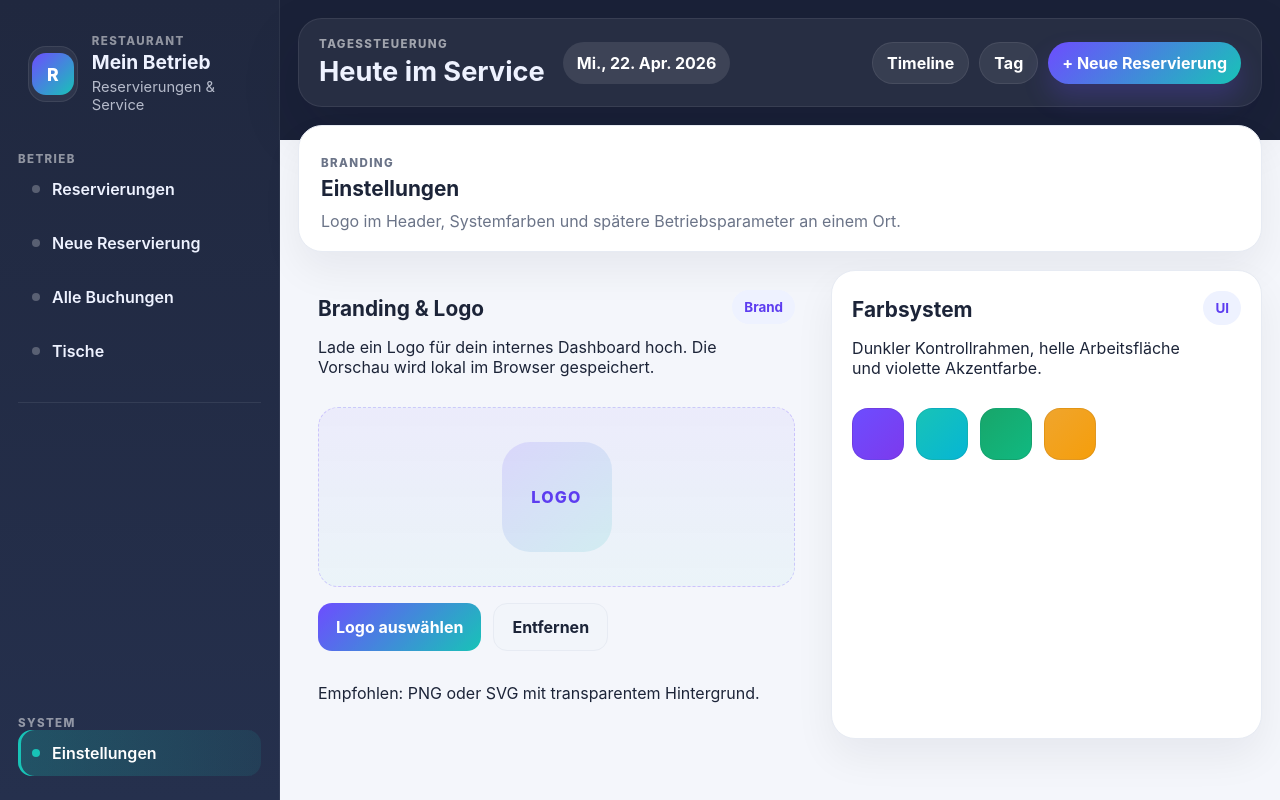
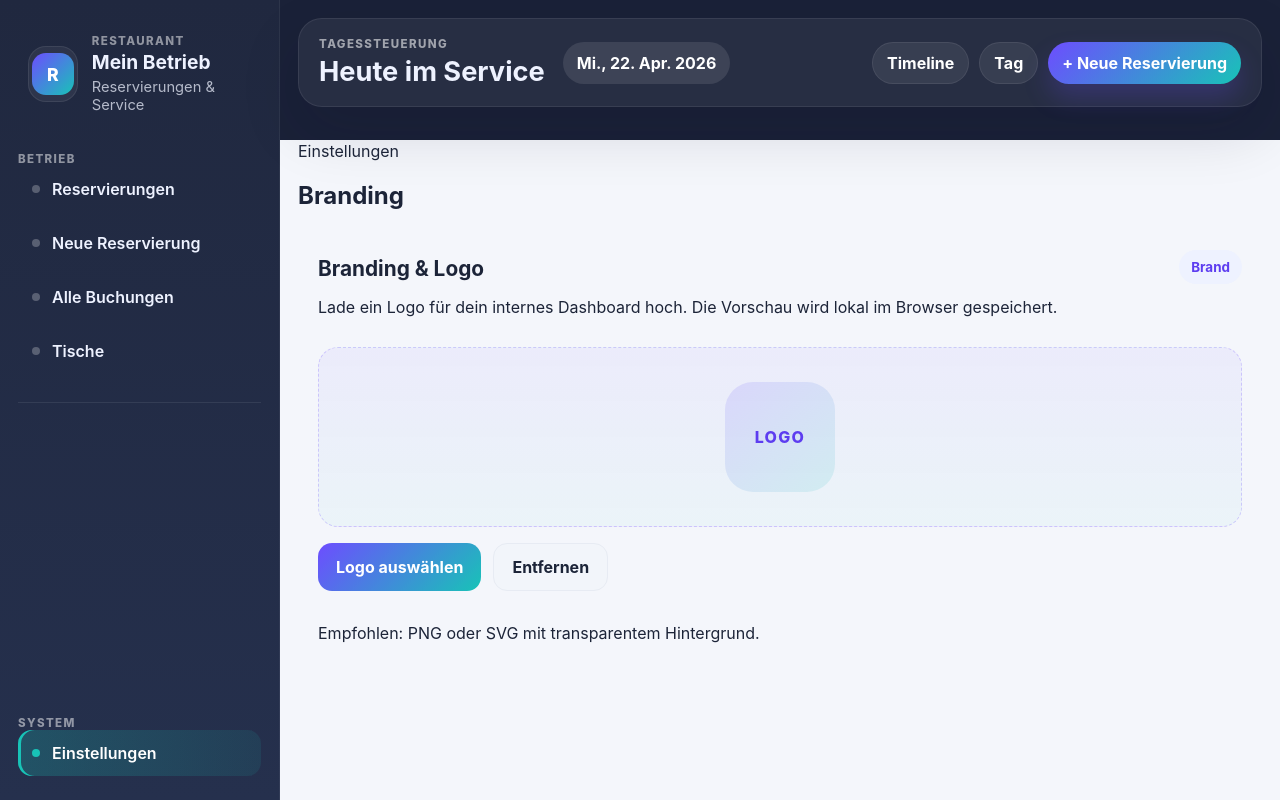
Before and after one commit to benjo247/Restaurant-Buchungstool, a Next.js app: page /settings in a window 1280 px wide. Built offline with nearby package versions, Linux system fonts and the light colour scheme.

Commit message:
Add files via upload

```diff
--- a/app/settings/page.js
+++ b/app/settings/page.js
@@ -2,34 +2,12 @@ import LogoUploader from '../../components/LogoUploader';
 
 export default function SettingsPage() {
   return (
-    <section className="content-stack">
-      <div className="page-hero panel-light">
-        <div>
-          <p className="section-kicker">Branding</p>
-          <h3>Einstellungen</h3>
-          <p>Logo im Header, Systemfarben und spätere Betriebsparameter an einem Ort.</p>
-        </div>
+    <section className="simple-page">
+      <div className="section-title">
+        <p className="eyebrow">Einstellungen</p>
+        <h2>Branding</h2>
       </div>
-
-      <div className="settings-grid control-settings-grid">
-        <LogoUploader />
-
-        <div className="panel-light settings-card">
-          <div className="settings-card-head">
-            <div>
-              <h3>Farbsystem</h3>
-              <p className="muted">Dunkler Kontrollrahmen, helle Arbeitsfläche und violette Akzentfarbe.</p>
-            </div>
-            <span className="accent-chip">UI</span>
-          </div>
-          <div className="palette-row">
-            <span className="palette-swatch swatch-primary" />
-            <span className="palette-swatch swatch-secondary" />
-            <span className="palette-swatch swatch-success" />
-            <span className="palette-swatch swatch-warning" />
-          </div>
-        </div>
-      </div>
+      <LogoUploader />
     </section>
   );
 }
```
